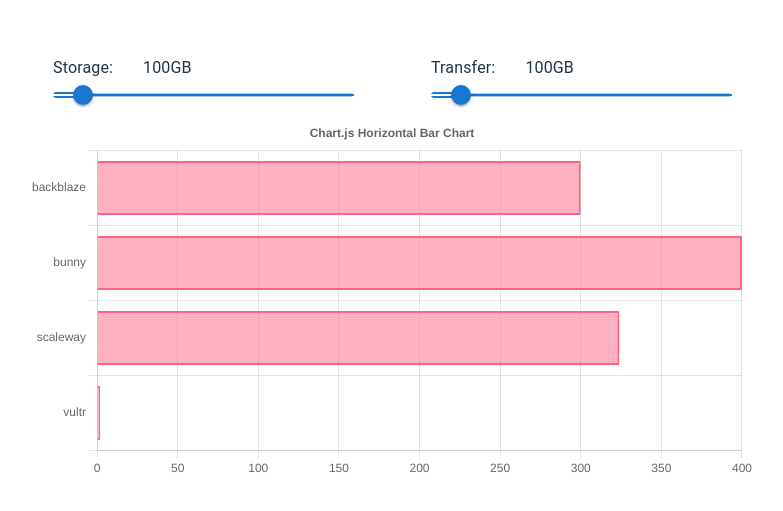
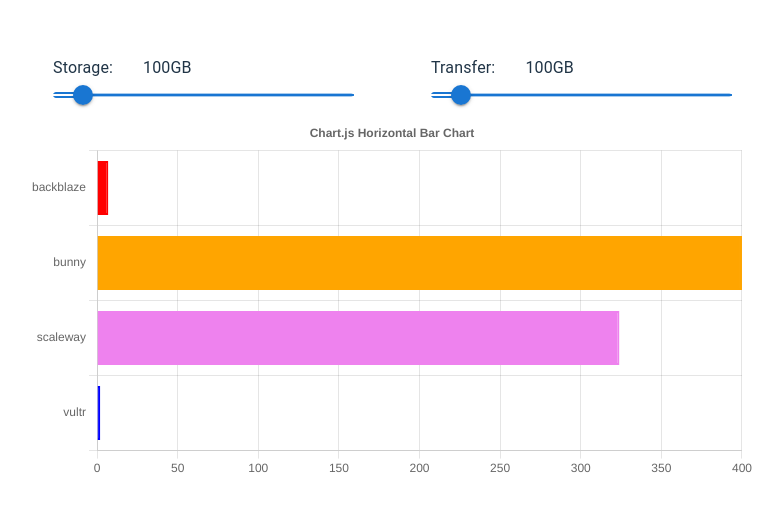
Before and after one commit to Githi54/echarts_calculator_react, a React (Vite) app: page / in a window 1280 px wide. Shown: the part 133-644 px from the top of the page, without its empty margins (248-1031 px from the left). Built offline with nearby package versions, Linux system fonts and the light colour scheme.

Commit message:
change import path

```diff
--- a/src/App.tsx
+++ b/src/App.tsx
@@ -1,12 +1,12 @@
-import { Box, Container, Typography } from "@mui/material";
+import { Box, Container, Typography } from "d:/tests/echarts_calculator/echarts_calculator_react/node_modules/@mui/material/index";
 import { useState } from "react";
 import "./App.css";
 import { DiscreteSlider } from "./components/DiscreteSlider";
 import { HorizontalCharts } from "./components/HorizontalCharts";
 
 function App() {
-  const [storageCount, setStorageCount] = useState<number | number[]>(100);
-  const [transferCount, setTransferCount] = useState<number | number[]>(100);
+  const [storageCount, setStorageCount] = useState(100);
+  const [transferCount, setTransferCount] = useState(100);
 
   return (
     <div className="App">
@@ -26,7 +26,7 @@
           <DiscreteSlider setMemoryCount={setTransferCount} />
         </Container>
       </Box>
-      <HorizontalCharts />
+      <HorizontalCharts storageCount={storageCount} transferCount={transferCount} />
     </div>
   );
 }
--- a/src/components/DiscreteSlider/DiscreteSlider.tsx
+++ b/src/components/DiscreteSlider/DiscreteSlider.tsx
@@ -6,10 +6,17 @@
 }
 
 type Props = {
-    setMemoryCount: (val: number | number[]) => void;
+    setMemoryCount: (val: number) => void;
 }
 
 export const DiscreteSlider: React.FC<Props> = ({ setMemoryCount }) => {
+  const handleChange = (_: Event, value: number | number[]) => {
+    if (typeof value === 'object') {
+      return;
+    } else {
+      setMemoryCount(value);
+    }
+  };
   return (
     <Box sx={{ width: 300 }}>
       <Slider
@@ -21,7 +28,7 @@
         marks
         min={0}
         max={1000}
-        onChange={(_, value) => setMemoryCount(value)}
+        onChange={(e, val) => handleChange(e, val)}
       />
     </Box>
   );
--- a/src/components/HorizontalCharts/HorizontalCharts.tsx
+++ b/src/components/HorizontalCharts/HorizontalCharts.tsx
@@ -5,8 +5,8 @@
   BarElement,
   Title,
   Tooltip,
-  Legend,
 } from 'chart.js';
+import { useEffect, useState } from 'react';
 import { Bar } from 'react-chartjs-2';
 
 ChartJS.register(
@@ -16,6 +16,11 @@
   Title,
   Tooltip,
 );
+
+type Props = {
+  storageCount: number;
+  transferCount: number;
+}
 
 export const options = {
   indexAxis: 'y' as const,
@@ -33,20 +38,47 @@
   },
 };
 
+function getPrice(
+  minPrice: number,
+  storagePrice: number,
+  transferPrice: number,
+  storageCount: number,
+  transferCount: number,
+  maxPrice?: number
+): number {
+  let price = 0;
+
+  price += ((storagePrice * storageCount) + (transferCount * transferPrice));
+
+  if (price < minPrice) {
+    price = minPrice;
+  }
+
+  if (maxPrice && price > maxPrice) {
+    price = maxPrice;
+  }
+
+  return price;
+}
+
+export const HorizontalCharts: React.FC<Props> = ({ storageCount, transferCount}) => {
+  const [backblazePrice, setBackblazePrice] = useState(getPrice(7, 0.005, 0.01, storageCount, transferCount));
+
+  useEffect(() => {
+    setBackblazePrice(getPrice(7, 0.005, 0.01, storageCount, transferCount));
+  }, [storageCount, transferCount])
   const labels = ['backblaze', 'bunny', 'scaleway', ' vultr'];
-
-export const data = {
+  const data = {
     labels,
     datasets: [
       {
         label: 'Price',
-      data: [300, 400, 324, 2],
-      borderColor: 'rgb(255, 99, 132)',
-      backgroundColor: 'rgba(255, 99, 132, 0.5)',
+        data: [backblazePrice, 400, 324, 2],
+        borderColor: ['red', 'orange', 'violet', 'blue'],
+        backgroundColor: ['red', 'orange', 'violet', 'blue'],
       },
     ],
   };
 
-export function HorizontalCharts() {
   return <Bar options={options} data={data} />;
 }
```
Lines whose indentation alone changed are shown as unchanged.
